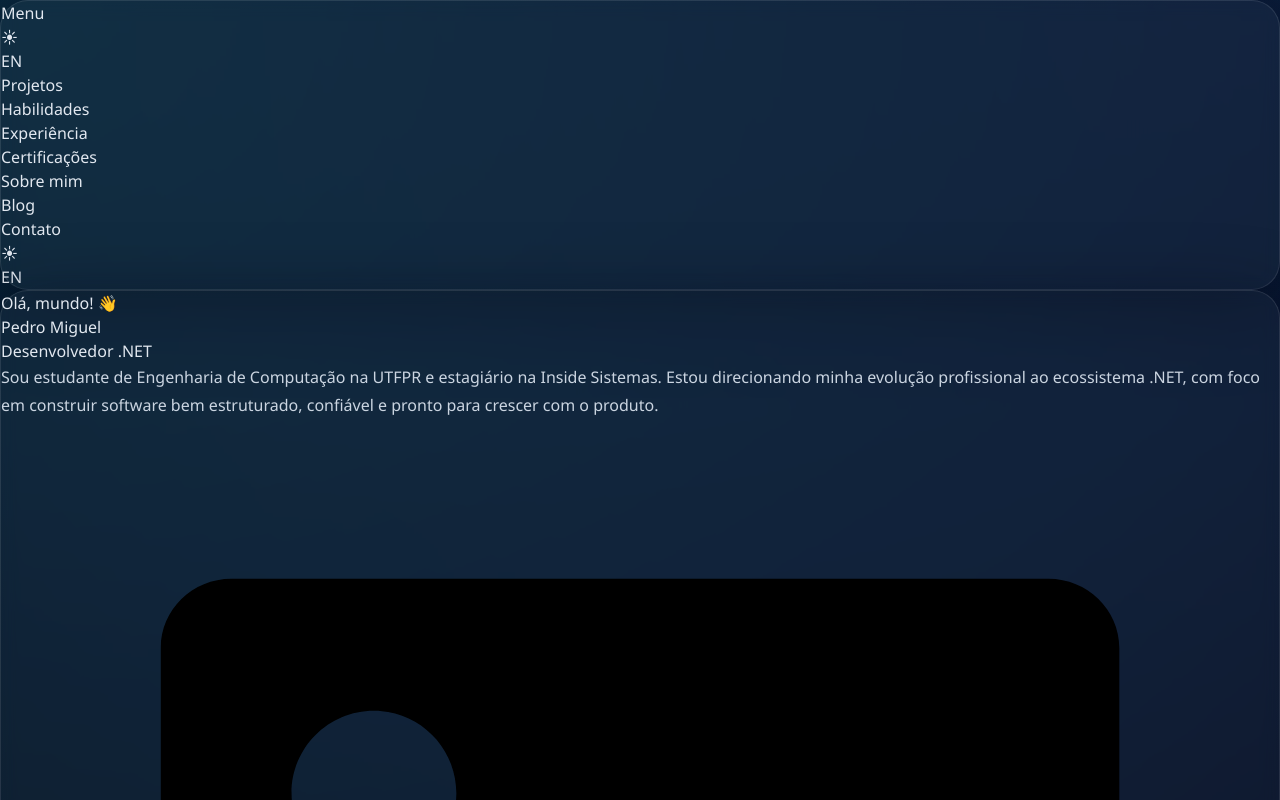
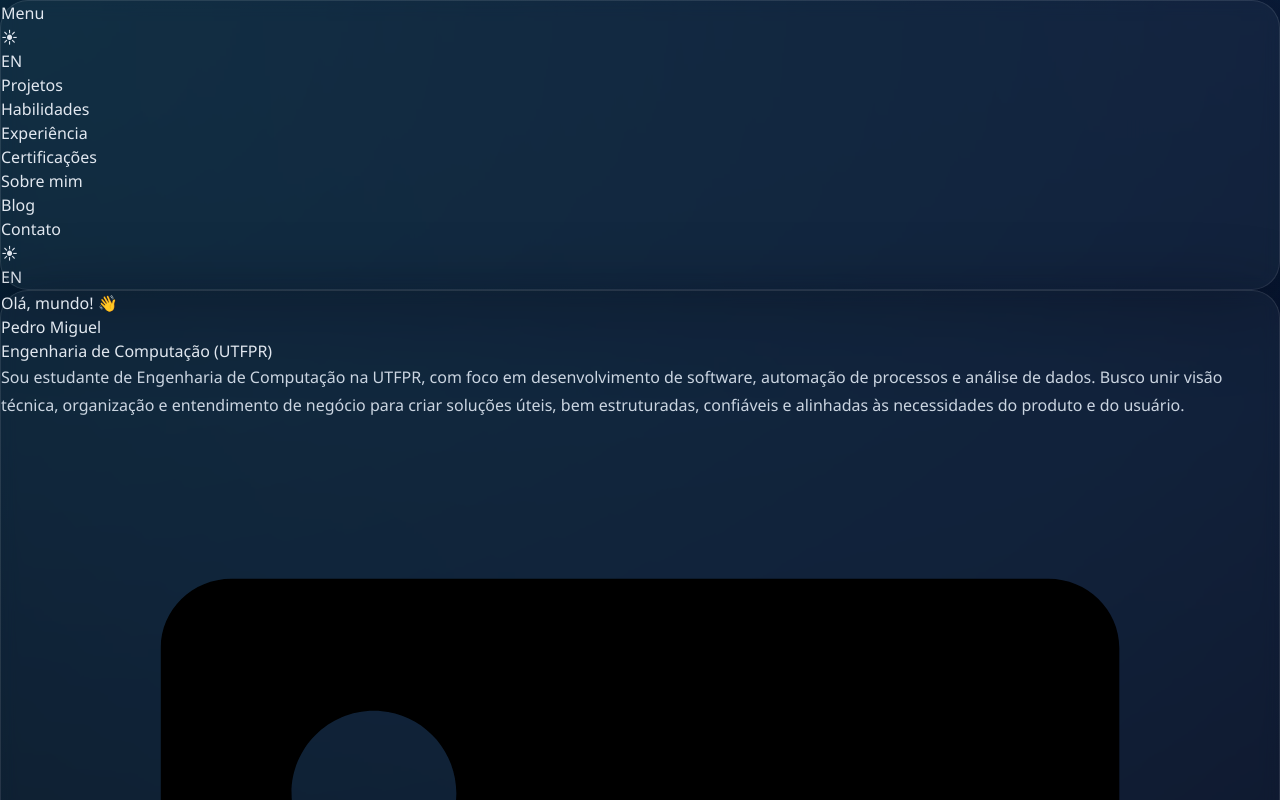
Before and after one commit to pedrogattosch/portfolio, a React (Vite) app: page / in a window 1280 px wide. Shown: the top 800 px of the page. Built offline with nearby package versions, Linux system fonts and the light colour scheme.

Commit message:
docs: atualiza a introdução

```diff
--- a/src/components/Introduction.jsx
+++ b/src/components/Introduction.jsx
@@ -12,18 +12,18 @@ const content = {
   pt: {
     icon: "Olá, mundo! 👋",
     titulo: "Pedro Miguel",
-    subtitulo: "Desenvolvedor .NET",
+    subtitulo: "Engenharia de Computação (UTFPR)",
     descricao:
-      "Sou estudante de Engenharia de Computação na UTFPR e estagiário na Inside Sistemas. Estou direcionando minha evolução profissional ao ecossistema .NET, com foco em construir software bem estruturado, confiável e pronto para crescer com o produto.",
+      "Sou estudante de Engenharia de Computação na UTFPR, com foco em desenvolvimento de software, automação de processos e análise de dados. Busco unir visão técnica, organização e entendimento de negócio para criar soluções úteis, bem estruturadas, confiáveis e alinhadas às necessidades do produto e do usuário.",
     linkedin: "LinkedIn",
     github: "GitHub",
   },
   en: {
     icon: "Hello, world! 👋",
     titulo: "Pedro Miguel",
-    subtitulo: ".NET Developer",
+    subtitulo: "Computer Engineering (UTFPR)",
     descricao:
-      "I am a Computer Engineering student at UTFPR and an intern at Inside Sistemas. I am focusing my professional growth on the .NET ecosystem, aiming to build well-structured, reliable software ready to evolve with the product.",
+      "I am a Computer Engineering student at UTFPR, focused on software development, process automation, and data analysis. I strive to combine technical vision, organization, and business understanding to create useful, well-structured, reliable solutions that align with product and user needs.",
     linkedin: "LinkedIn",
     github: "GitHub",
   },
```
